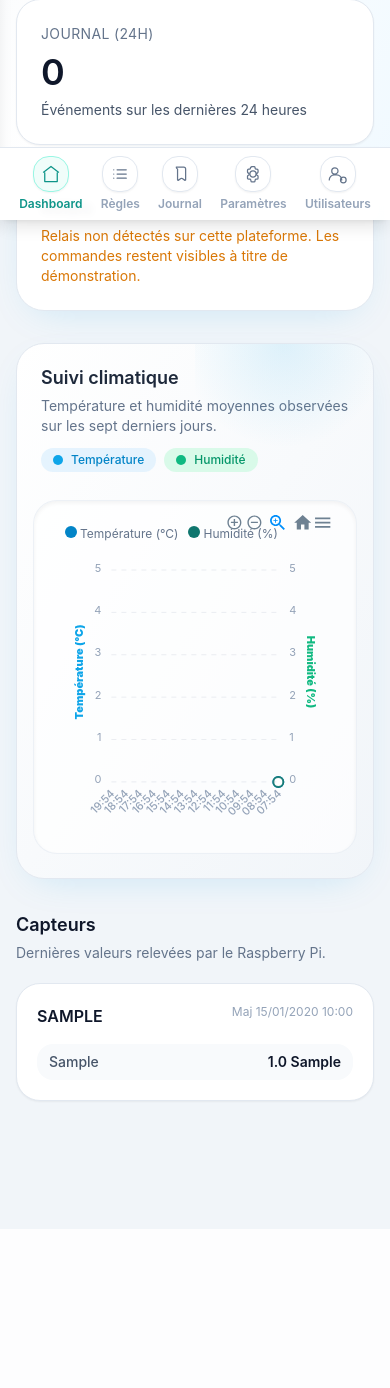
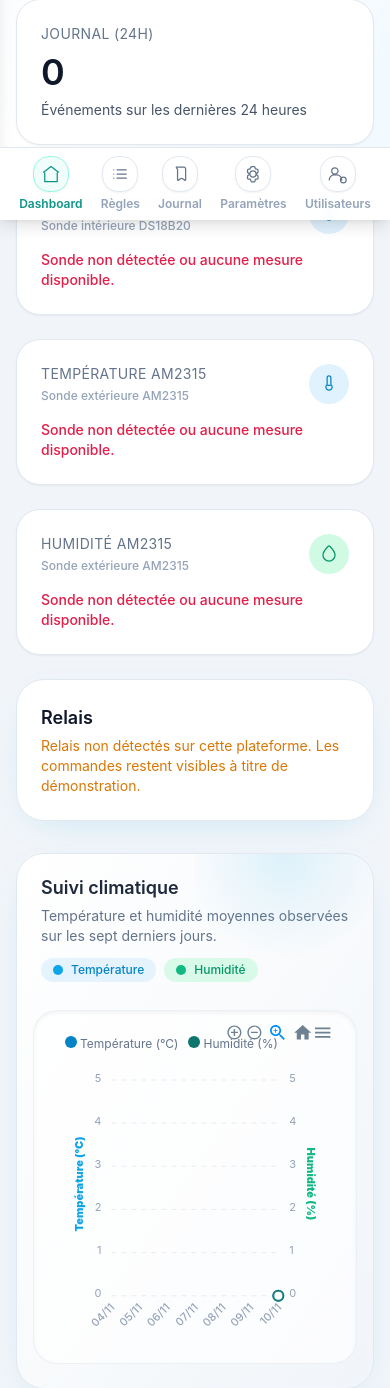
Before and after one commit to patrickpinard/CineFriends, a Flask app: page / in a window 390 px wide. Shown: the part 624-2012 px from the top of the page. Before the commit the page ends 1727 px from the top, so only its background shows below. Run offline with Flask 3, Linux system fonts and the light colour scheme; a user stored in the database is signed in; tables that the repository leaves empty hold one stand-in row (values such as "Sample post"); some libraries are stand-ins or nearby versions.

Commit message:
feat: enrich dashboard sensor data

```diff
--- a/app/routes.py
+++ b/app/routes.py
@@ -7,6 +7,7 @@ from typing import Generator
 from flask import (Blueprint, Response, current_app, flash, jsonify, redirect,
                    render_template, request, url_for)
 from flask_login import current_user, login_required
+from sqlalchemy import func
 from urllib.parse import urlencode
 
 from . import db
@@ -339,96 +340,132 @@ def dashboard():
         .first()
     )
 
-    # Agrégation des données capteurs AM2315
-    start_window = now - timedelta(hours=24)
-    am_readings = (
+    def build_sensor_highlight(
+        *,
+        sensor_type: str,
+        metric: str,
+        title: str,
+        subtitle: str | None,
+        default_unit: str,
+        icon: str,
+    ) -> dict[str, object]:
+        reading = (
+            SensorReading.query.filter(
+                SensorReading.sensor_type == sensor_type,
+                SensorReading.metric == metric,
+            )
+            .order_by(SensorReading.created_at.desc())
+            .first()
+        )
+        card: dict[str, object] = {
+            "title": title,
+            "subtitle": subtitle,
+            "icon": icon,
+            "value": None,
+            "unit": default_unit,
+            "status": "error",
+            "message": "Sonde non détectée ou aucune mesure disponible.",
+            "last_seen_text": None,
+            "last_seen_iso": None,
+            "min_value": None,
+            "max_value": None,
+        }
+        if reading and reading.value is not None:
+            value = round(float(reading.value), 2)
+            card["value"] = value
+            card["unit"] = reading.unit or default_unit
+            card["status"] = "ok"
+            card["message"] = None
+            card["last_seen_text"] = reading.created_at.strftime("%d/%m/%Y %H:%M")
+            card["last_seen_iso"] = reading.created_at.isoformat()
+            if reading.sensor_id and not subtitle:
+                card["subtitle"] = f"ID {reading.sensor_id.upper()}"
+
+            window_start = datetime.utcnow() - timedelta(hours=24)
+            stats = (
+                db.session.query(
+                    func.min(SensorReading.value),
+                    func.max(SensorReading.value),
+                )
+                .filter(
+                    SensorReading.sensor_type == sensor_type,
+                    SensorReading.metric == metric,
+                    SensorReading.value.isnot(None),
+                    SensorReading.created_at >= window_start,
+                )
+                .first()
+            )
+            if stats:
+                min_value, max_value = stats
+                if min_value is not None:
+                    card["min_value"] = round(float(min_value), 2)
+                if max_value is not None:
+                    card["max_value"] = round(float(max_value), 2)
+        return card
+
+    sensor_highlights = [
+        build_sensor_highlight(
+            sensor_type="ds18b20",
+            metric="temperature",
+            title="Température DS18B20",
+            subtitle=get_sensor_display_name("ds18b20"),
+            default_unit="°C",
+            icon="temperature",
+        ),
+        build_sensor_highlight(
+            sensor_type="am2315",
+            metric="temperature",
+            title="Température AM2315",
+            subtitle=get_sensor_display_name("am2315"),
+            default_unit="°C",
+            icon="temperature",
+        ),
+        build_sensor_highlight(
+            sensor_type="am2315",
+            metric="humidity",
+            title="Humidité AM2315",
+            subtitle=get_sensor_display_name("am2315"),
+            default_unit="%",
+            icon="humidity",
+        ),
+    ]
+
+    # Agrégation des données climatiques (température / humidité)
+    window_days = 7
+    start_window = now - timedelta(days=window_days - 1)
+    climate_readings = (
         SensorReading.query.filter(
-            SensorReading.sensor_type == "am2315",
             SensorReading.metric.in_(["temperature", "humidity"]),
             SensorReading.created_at >= start_window,
         )
         .order_by(SensorReading.created_at.asc())
         .all()
     )
-    buckets: dict[datetime, dict[str, list[float]]] = {}
-    for reading in am_readings:
+    buckets: dict[date, dict[str, list[float]]] = {}
+    for reading in climate_readings:
         if reading.value is None:
             continue
-        bucket = reading.created_at.replace(minute=0, second=0, microsecond=0)
+        bucket = reading.created_at.date()
         bucket_data = buckets.setdefault(bucket, {"temperature": [], "humidity": []})
         bucket_data.setdefault(reading.metric, []).append(float(reading.value))
 
     chart_labels: list[str] = []
     chart_temperatures: list[float | None] = []
     chart_humidity: list[float | None] = []
-    for bucket in sorted(buckets.keys()):
-        slot = bucket.strftime("%H:%M")
-        data = buckets[bucket]
-        temp_values = data.get("temperature", [])
-        hum_values = data.get("humidity", [])
-        chart_labels.append(slot)
-        chart_temperatures.append(round(sum(temp_values) / len(temp_values), 2) if temp_values else None)
-        chart_humidity.append(round(sum(hum_values) / len(hum_values), 2) if hum_values else None)
-
-    if not chart_labels:
-        chart_labels = [(now - timedelta(hours=i)).strftime("%H:%M") for i in range(12, -1, -1)]
-        chart_labels.reverse()
-        chart_temperatures = [None] * len(chart_labels)
-        chart_humidity = [None] * len(chart_labels)
-
-    # Résumé des capteurs
-    recent_readings = (
-        SensorReading.query.order_by(SensorReading.created_at.desc()).limit(200).all()
-    )
-    sensor_map: dict[tuple[str, str], dict[str, object]] = {}
-    for reading in recent_readings:
-        key = (reading.sensor_type, (reading.sensor_id or "").lower())
-        entry = sensor_map.setdefault(
-            key,
-            {
-                "sensor_type": reading.sensor_type,
-                "sensor_id": reading.sensor_id,
-                "metrics": {},
-                "updated_at": reading.created_at,
-            },
-        )
-        if reading.metric not in entry["metrics"]:
-            entry["metrics"][reading.metric] = {
-                "value": round(reading.value, 2) if reading.value is not None else None,
-                "unit": reading.unit,
-            }
-        if reading.created_at > entry["updated_at"]:
-            entry["updated_at"] = reading.created_at
-
-    sensor_cards: list[dict[str, object]] = []
-    for key, data in sensor_map.items():
-        sensor_type, sensor_id = key
-        title = get_sensor_display_name(sensor_type)
-        subtitle = None
-        if sensor_type == "ds18b20" and sensor_id:
-            subtitle = f"ID {sensor_id.upper()}"
-        elif sensor_type == "am2315":
-            subtitle = "Capteur combiné (température & humidité)"
-        metrics = []
-        for metric_key, metric_data in data["metrics"].items():
-            label = "Température" if metric_key == "temperature" else "Humidité" if metric_key == "humidity" else metric_key.title()
-            metrics.append(
-                {
-                    "label": label,
-                    "value": metric_data["value"],
-                    "unit": metric_data.get("unit") or "",
-                }
-            )
-        sensor_cards.append(
-            {
-                "title": title,
-                "subtitle": subtitle,
-                "metrics": metrics,
-                "updated_at": data["updated_at"],
-                "updated_at_text": data["updated_at"].strftime("%d/%m/%Y %H:%M"),
-            }
-        )
-    sensor_cards.sort(key=lambda item: item["title"])
+    last_temp: float | None = None
+    last_humidity: float | None = None
+    for offset in range(window_days - 1, -1, -1):
+        current_day = (now - timedelta(days=offset)).date()
+        chart_labels.append(current_day.strftime("%d/%m"))
+        day_data = buckets.get(current_day, {})
+        temp_values = day_data.get("temperature", [])
+        hum_values = day_data.get("humidity", [])
+        if temp_values:
+            last_temp = round(sum(temp_values) / len(temp_values), 2)
+        chart_temperatures.append(last_temp)
+        if hum_values:
+            last_humidity = round(sum(hum_values) / len(hum_values), 2)
+        chart_humidity.append(last_humidity)
 
     # Relais
     relay_pins = get_configured_relay_pins()
@@ -476,7 +513,7 @@ def dashboard():
         chart_labels=chart_labels,
         chart_temperatures=chart_temperatures,
         chart_humidity=chart_humidity,
-        sensor_cards=sensor_cards,
+        sensor_highlights=sensor_highlights,
         relay_cards=relay_cards,
         relays_available=relays_available,
         relays_active_low=relays_active_low,
@@ -975,6 +1012,14 @@ def journal():
         if metadata_items:
             formatted["metadata"] = metadata_items
 
+        if detail:
+            try:
+                formatted["detail_pretty"] = json.dumps(detail, ensure_ascii=False, indent=2, sort_keys=True)
+            except (TypeError, ValueError):
+                formatted["detail_pretty"] = None
+        else:
+            formatted["detail_pretty"] = None
+
         detailed_entries.append(formatted)
     return render_template(
         "dashboard/journal.html",
--- a/app/templates/dashboard/index.html
+++ b/app/templates/dashboard/index.html
@@ -24,6 +24,76 @@
         <p class="mt-2 text-sm text-slate-600">Événements sur les dernières 24&nbsp;heures</p>
     </div>
 </div>
+
+{% if sensor_highlights %}
+<div class="mt-6 grid gap-6 md:grid-cols-2 xl:grid-cols-3">
+    {% for card in sensor_highlights %}
+    <div class="rounded-2xl border border-slate-200 bg-white p-6 shadow-sm">
+        <div class="flex items-start justify-between gap-4">
+            <div>
+                <h2 class="text-sm uppercase tracking-wide text-slate-500">{{ card.title }}</h2>
+                {% if card.subtitle %}
+                <p class="mt-1 text-xs font-medium text-slate-400">{{ card.subtitle }}</p>
+                {% endif %}
+            </div>
+            <span class="inline-flex h-10 w-10 items-center justify-center rounded-full {% if card.icon == 'humidity' %}bg-emerald-100 text-emerald-600{% else %}bg-sky-100 text-sky-600{% endif %}">
+                {% if card.icon == 'humidity' %}
+                <svg xmlns="http://www.w3.org/2000/svg" class="h-5 w-5" fill="none" viewBox="0 0 24 24" stroke="currentColor" stroke-width="1.5">
+                    <path stroke-linecap="round" stroke-linejoin="round" d="M12 2.25c-.35 0-.7.14-.95.4-1.47 1.48-6.3 6.67-6.3 10.6a7.25 7.25 0 1 0 14.5 0c0-3.93-4.83-9.12-6.3-10.6a1.35 1.35 0 0 0-.95-.4z" />
+                </svg>
+                {% else %}
+                <svg xmlns="http://www.w3.org/2000/svg" class="h-5 w-5" fill="none" viewBox="0 0 24 24" stroke="currentColor" stroke-width="1.5">
+                    <path stroke-linecap="round" stroke-linejoin="round" d="M12 2.25a2.25 2.25 0 0 1 2.25 2.25v8.086a3.75 3.75 0 1 1-4.5 0V4.5A2.25 2.25 0 0 1 12 2.25z" />
+                    <path stroke-linecap="round" stroke-linejoin="round" d="M10.5 13.5h3" />
+                </svg>
+                {% endif %}
+            </span>
+        </div>
+        {% if card.value is not none %}
+        <p class="mt-4 text-4xl font-semibold text-slate-900">
+            {{ card.value|round(1) }}
+            <span class="ml-1 text-lg font-normal text-slate-500">{{ card.unit }}</span>
+        </p>
+        {% if card.last_seen_text %}
+        <p class="mt-2 text-xs font-medium text-slate-500">Dernière mesure le {{ card.last_seen_text }}</p>
+        {% endif %}
+        {% if card.min_value is not none or card.max_value is not none %}
+        <div class="mt-4 grid gap-2 rounded-xl border border-slate-200 bg-slate-50 px-4 py-3 text-xs font-medium uppercase tracking-wide text-slate-500">
+            <div class="flex items-center justify-between">
+                <span>Min 24h</span>
+                <span class="text-sm font-semibold text-slate-900">
+                    {% if card.min_value is not none %}
+                        {{ card.min_value|round(1) }} {{ card.unit }}
+                    {% else %}
+                        —
+                    {% endif %}
+                </span>
+            </div>
+            <div class="flex items-center justify-between">
+                <span>Max 24h</span>
+                <span class="text-sm font-semibold text-slate-900">
+                    {% if card.max_value is not none %}
+                        {{ card.max_value|round(1) }} {{ card.unit }}
+                    {% else %}
+                        —
+                    {% endif %}
+                </span>
+            </div>
+        </div>
+        {% endif %}
+        {% else %}
+        {% set status_color = 'text-slate-500' %}
+        {% if card.status == 'warning' %}
+            {% set status_color = 'text-amber-600' %}
+        {% elif card.status == 'error' %}
+            {% set status_color = 'text-rose-600' %}
+        {% endif %}
+        <p class="mt-4 text-sm font-medium {{ status_color }}">{{ card.message }}</p>
+        {% endif %}
+    </div>
+    {% endfor %}
+</div>
+{% endif %}
 
 {% if relays_available %}
 <section class="mt-6 rounded-[28px] border border-slate-200 bg-white p-6 shadow-soft">
@@ -154,42 +224,6 @@
     </div>
 </div>
 
-{% if sensor_cards %}
-<section class="mt-8">
-    <h2 class="text-lg font-semibold text-slate-900">Capteurs</h2>
-    <p class="mt-1 text-sm text-slate-500">Dernières valeurs relevées par le Raspberry&nbsp;Pi.</p>
-    <div class="mt-5 grid gap-5 md:grid-cols-2 xl:grid-cols-3">
-        {% for card in sensor_cards %}
-        <article class="rounded-2xl border border-slate-200 bg-white p-5 shadow-sm">
-            <header class="flex items-start justify-between gap-4">
-                <div>
-                    <h3 class="text-base font-semibold text-slate-900">{{ card.title }}</h3>
-                    {% if card.subtitle %}
-                    <p class="text-xs uppercase tracking-wide text-slate-400">{{ card.subtitle }}</p>
-                    {% endif %}
-                </div>
-                <span class="text-xs text-slate-400">Maj {{ card.updated_at_text }}</span>
-            </header>
-            <dl class="mt-4 space-y-3">
-                {% for metric in card.metrics %}
-                <div class="flex items-center justify-between rounded-xl bg-slate-50 px-3 py-2">
-                    <dt class="text-sm font-medium text-slate-600">{{ metric.label }}</dt>
-                    <dd class="text-sm font-semibold text-slate-900">
-                        {% if metric.value is not none %}
-                        {{ metric.value }} {{ metric.unit }}
-                        {% else %}
-                        <span class="text-slate-400">—</span>
-                        {% endif %}
-                    </dd>
-                </div>
-                {% endfor %}
-            </dl>
-        </article>
-        {% endfor %}
-    </div>
-</section>
-{% endif %}
-
 <script src="https://cdn.jsdelivr.net/npm/apexcharts"></script>
 <script>
     document.addEventListener('DOMContentLoaded', () => {
@@ -236,7 +270,12 @@
                 dataLabels: {
                     enabled: true,
                     style: { colors: ['#475569'], fontSize: '12px' },
-                    formatter: (val, opts) => opts.seriesIndex === 0 ? `${val.toFixed(1)}°` : `${val}%`,
+                    formatter: (val, opts) => {
+                        if (val === null || typeof val === 'undefined') {
+                            return '—';
+                        }
+                        return opts.seriesIndex === 0 ? `${Number(val).toFixed(1)}°` : `${val}%`;
+                    },
                     offsetY: -4,
                 },
                 markers: {
@@ -283,7 +322,12 @@
                 tooltip: {
                     theme: 'light',
                     y: {
-                        formatter: (value, { seriesIndex }) => seriesIndex === 0 ? `${value.toFixed(1)} °C` : `${value}%`,
+                        formatter: (value, { seriesIndex }) => {
+                            if (value === null || typeof value === 'undefined') {
+                                return 'Donnée indisponible';
+                            }
+                            return seriesIndex === 0 ? `${Number(value).toFixed(1)} °C` : `${value}%`;
+                        },
                     },
                 },
                 grid: {
--- a/app/templates/dashboard/journal.html
+++ b/app/templates/dashboard/journal.html
@@ -71,7 +71,7 @@
                         </svg>
                         Détails techniques
                     </summary>
-                    <pre class="mt-3 overflow-x-auto rounded-xl border border-slate-200 bg-slate-50 p-3 text-xs text-slate-600 shadow-inner">{{ entry.detail | tojson(indent=2) }}</pre>
+                    <pre class="mt-3 overflow-x-auto rounded-xl border border-slate-200 bg-slate-50 p-3 text-xs text-slate-600 shadow-inner">{{ (entry.detail_pretty or 'Aucune donnée détaillée') | e }}</pre>
                 </details>
             </div>
             {% endif %}
```
